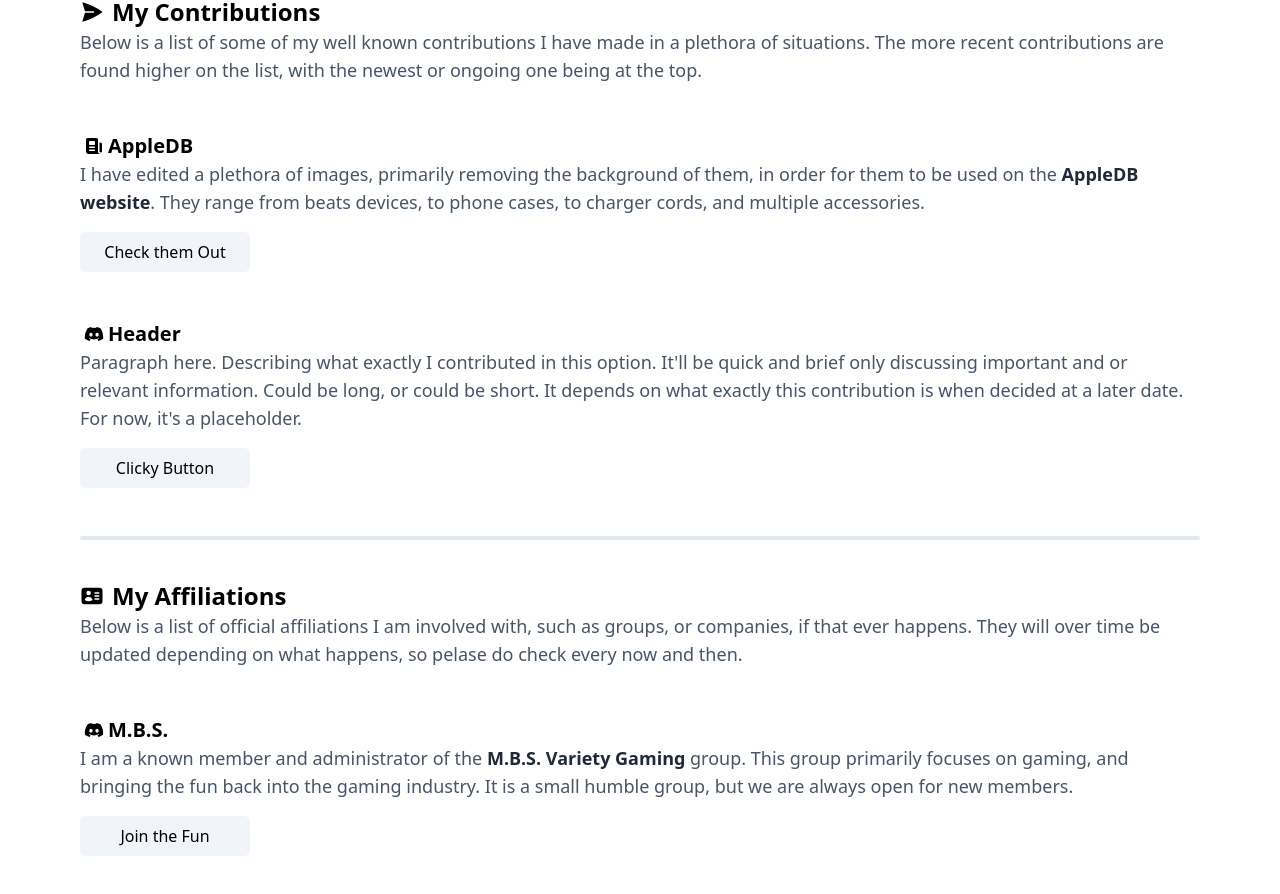
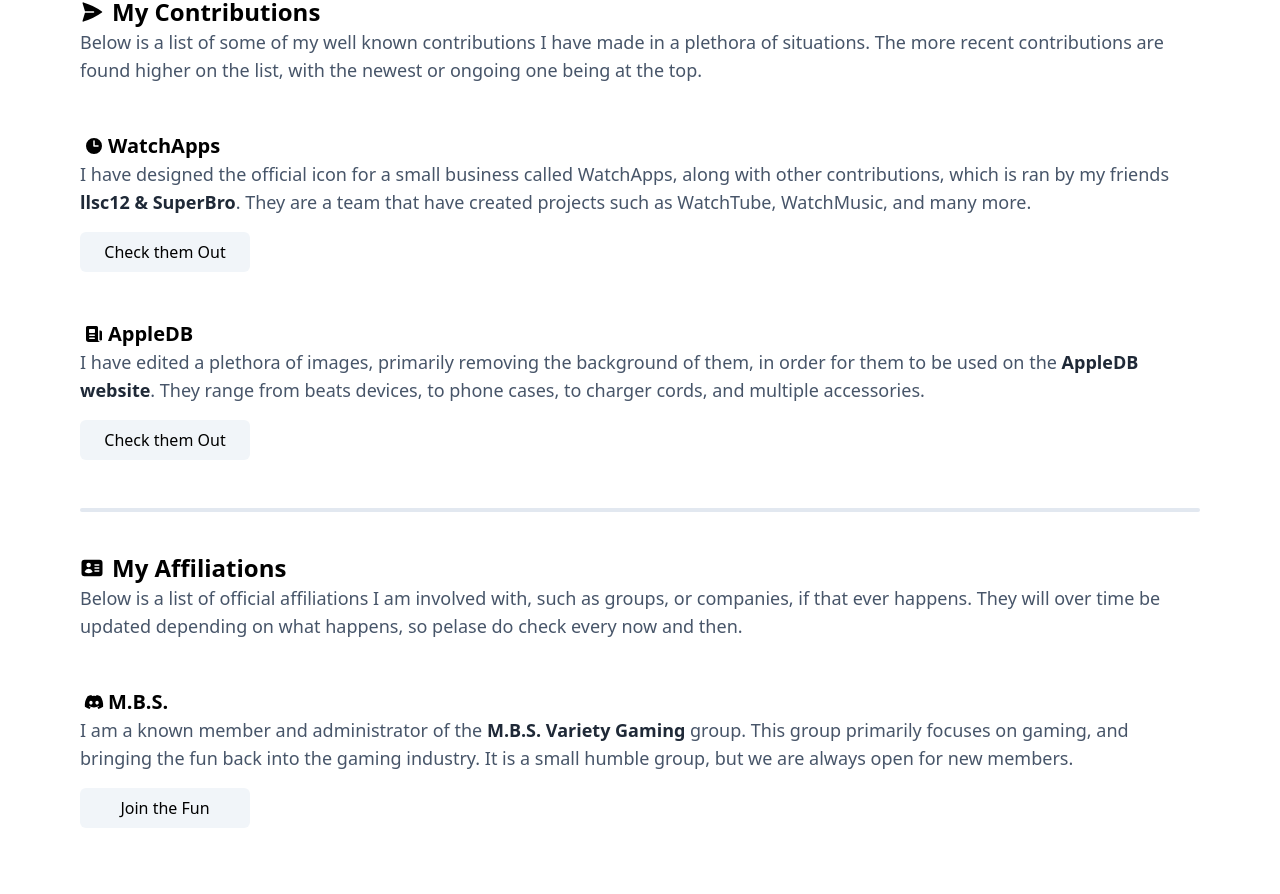
Before and after one commit to Korfi8267/Interstate, a Vue app: page /portfolio in a window 1280 px wide. Shown: the part 848-1742 px from the top of the page. Built offline with nearby package versions, Linux system fonts and the light colour scheme; what hide-tailwind-scrollbar would draw is missing.

Commit message:
add watchapps contribution

```diff
--- a/src/views/Portfolio.vue
+++ b/src/views/Portfolio.vue
@@ -78,6 +78,30 @@
 <div class="flex flex-row items-center justify-center px-7 md:px-20">
         <div class="items-center flex flex-row flex-grow max-w-[1230px] text-xl font-semibold text-black dark:text-white">
           <svg xmlns="http://www.w3.org/2000/svg" viewBox="0 0 20 20" fill="currentColor" class="w-5 h-5 mx-1 text-black dark:text-white">
+            <path fill-rule="evenodd" d="M10 18a8 8 0 100-16 8 8 0 000 16zm.75-13a.75.75 0 00-1.5 0v5c0 .414.336.75.75.75h4a.75.75 0 000-1.5h-3.25V5z" clip-rule="evenodd" />
+          </svg>
+        <div class="align-left text-xl font-semibold text-black dark:text-white">WatchApps</div>
+      </div>
+ </div>
+ <div class="flex flex-row px-7 md:px-20 justify-center">
+   <div class="flex-grow max-w-[1230px] text-lg font-medium text-slate-600 dark:text-slate-400 mb-4">
+       I have designed the official icon for a small business called WatchApps, along with other contributions,
+       which is ran by my friends <a class="font-semibold text-gray-800 dark:text-slate-300">llsc12 & SuperBro</a>.
+       They are a team that have created projects such as WatchTube, WatchMusic, and many more.
+     </div>
+ </div>
+
+ <div class="flex flex-row items-center justify-center px-7 md:px-20 mb-12">
+   <div class="flex-grow max-w-[1230px]">
+   <a href="https://watchapps.org" type="button" data-mdb-ripple="true" data-mdb-ripple-color="light" class="md:w-[170px] h-12 md:h-10 text-center justify-center transition ease-in-out delay-50 hover:scale-105 rounded-md  text-black dark:text-white bg-slate-100 dark:bg-slate-700 hover:bg-blue-400 dark:hover:bg-blue-600 hover:text-white items-center flex">
+     <div class="font-semibold sm:font-medium">Check them Out</div>
+     </a>
+ </div>
+ </div>
+
+ <div class="flex flex-row items-center justify-center px-7 md:px-20">
+        <div class="items-center flex flex-row flex-grow max-w-[1230px] text-xl font-semibold text-black dark:text-white">
+          <svg xmlns="http://www.w3.org/2000/svg" viewBox="0 0 20 20" fill="currentColor" class="w-5 h-5 mx-1 text-black dark:text-white">
             <path fill-rule="evenodd" d="M2 3.5A1.5 1.5 0 013.5 2h9A1.5 1.5 0 0114 3.5v11.75A2.75 2.75 0 0016.75 18h-12A2.75 2.75 0 012 15.25V3.5zm3.75 7a.75.75 0 000 1.5h4.5a.75.75 0 000-1.5h-4.5zm0 3a.75.75 0 000 1.5h4.5a.75.75 0 000-1.5h-4.5zM5 5.75A.75.75 0 015.75 5h4.5a.75.75 0 01.75.75v2.5a.75.75 0 01-.75.75h-4.5A.75.75 0 015 8.25v-2.5z" clip-rule="evenodd" />
             <path d="M16.5 6.5h-1v8.75a1.25 1.25 0 102.5 0V8a1.5 1.5 0 00-1.5-1.5z" />
           </svg>
@@ -100,29 +124,6 @@
  </div>
  </div>
 
- <div class="flex flex-row items-center justify-center px-7 md:px-20">
-        <div class="items-center flex flex-row flex-grow max-w-[1230px] text-xl font-semibold text-black dark:text-white">
-        <svg xmlns="http://www.w3.org/2000/svg" viewBox="0 0 640 512" class="w-5 h-5 mx-1 text-black dark:text-white">
-        <path fill="currentColor" d="M524.531,69.836a1.5,1.5,0,0,0-.764-.7A485.065,485.065,0,0,0,404.081,32.03a1.816,1.816,0,0,0-1.923.91,337.461,337.461,0,0,0-14.9,30.6,447.848,447.848,0,0,0-134.426,0,309.541,309.541,0,0,0-15.135-30.6,1.89,1.89,0,0,0-1.924-.91A483.689,483.689,0,0,0,116.085,69.137a1.712,1.712,0,0,0-.788.676C39.068,183.651,18.186,294.69,28.43,404.354a2.016,2.016,0,0,0,.765,1.375A487.666,487.666,0,0,0,176.02,479.918a1.9,1.9,0,0,0,2.063-.676A348.2,348.2,0,0,0,208.12,430.4a1.86,1.86,0,0,0-1.019-2.588,321.173,321.173,0,0,1-45.868-21.853,1.885,1.885,0,0,1-.185-3.126c3.082-2.309,6.166-4.711,9.109-7.137a1.819,1.819,0,0,1,1.9-.256c96.229,43.917,200.41,43.917,295.5,0a1.812,1.812,0,0,1,1.924.233c2.944,2.426,6.027,4.851,9.132,7.16a1.884,1.884,0,0,1-.162,3.126,301.407,301.407,0,0,1-45.89,21.83,1.875,1.875,0,0,0-1,2.611,391.055,391.055,0,0,0,30.014,48.815,1.864,1.864,0,0,0,2.063.7A486.048,486.048,0,0,0,610.7,405.729a1.882,1.882,0,0,0,.765-1.352C623.729,277.594,590.933,167.465,524.531,69.836ZM222.491,337.58c-28.972,0-52.844-26.587-52.844-59.239S193.056,219.1,222.491,219.1c29.665,0,53.306,26.82,52.843,59.239C275.334,310.993,251.924,337.58,222.491,337.58Zm195.38,0c-28.971,0-52.843-26.587-52.843-59.239S388.437,219.1,417.871,219.1c29.667,0,53.307,26.82,52.844,59.239C470.715,310.993,447.538,337.58,417.871,337.58Z"/>
-        </svg>
-        <div class="align-left text-xl font-semibold text-black dark:text-white">Header</div>
-      </div>
- </div>
- <div class="flex flex-row px-7 md:px-20 justify-center">
-   <div class="flex-grow max-w-[1230px] text-lg font-medium text-slate-600 dark:text-slate-400 mb-4">
-    Paragraph here. Describing what exactly I contributed in this option. It'll be quick and brief only discussing
-       important and or relevant information. Could be long, or could be short. It depends on what exactly this contribution
-       is when decided at a later date. For now, it's a placeholder.
-     </div>
- </div>
-
- <div class="flex flex-row items-center justify-center px-7 md:px-20 mb-12">
-   <div class="flex-grow max-w-[1230px]">
-   <a href="https://discord.gg/WXcdtQK" type="button" data-mdb-ripple="true" data-mdb-ripple-color="light" class="md:w-[170px] h-12 md:h-10 text-center justify-center transition ease-in-out delay-50 hover:scale-105 rounded-md  text-black dark:text-white bg-slate-100 dark:bg-slate-700 hover:bg-blue-400 dark:hover:bg-blue-600 hover:text-white items-center flex">
-     <div class="font-semibold sm:font-medium">Clicky Button</div>
-     </a>
- </div>
- </div>
 <div class="flex px-7 md:px-20">
 <hr class="flex-grow max-w-[1230px] h-1 mx-auto bg-slate-200 border-0 rounded mb-10 dark:bg-slate-700">
 </div>
```
